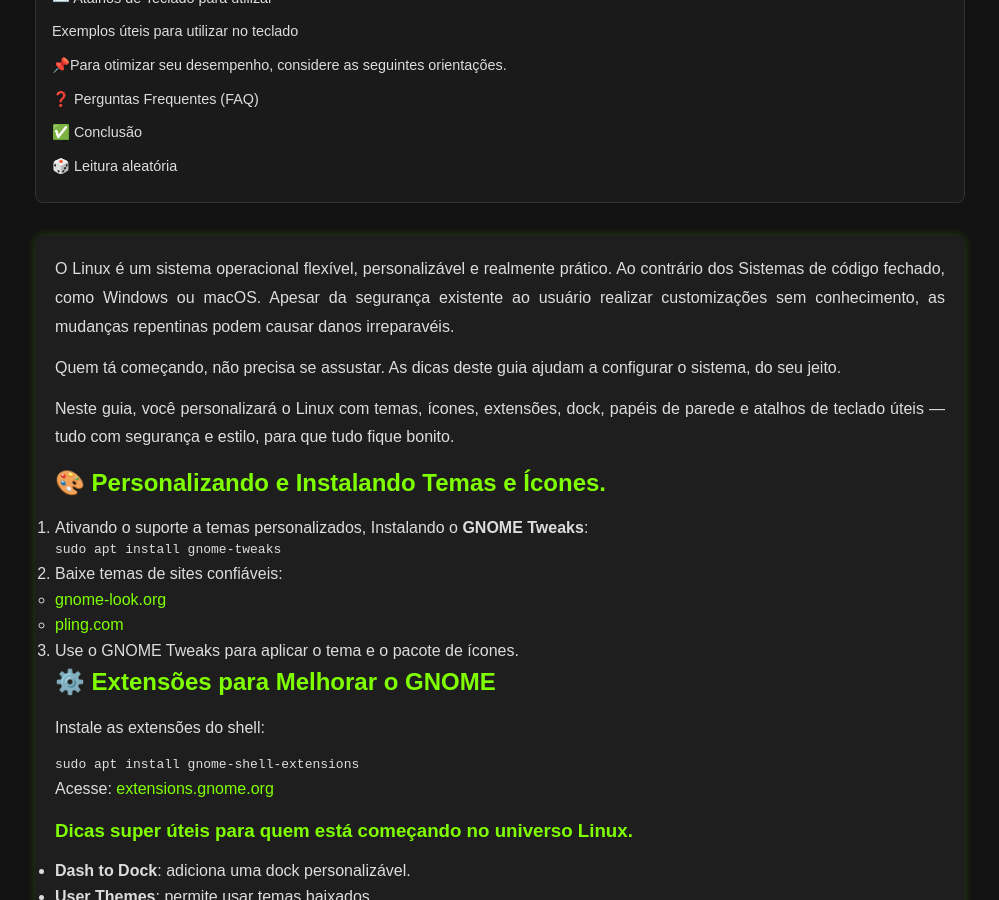
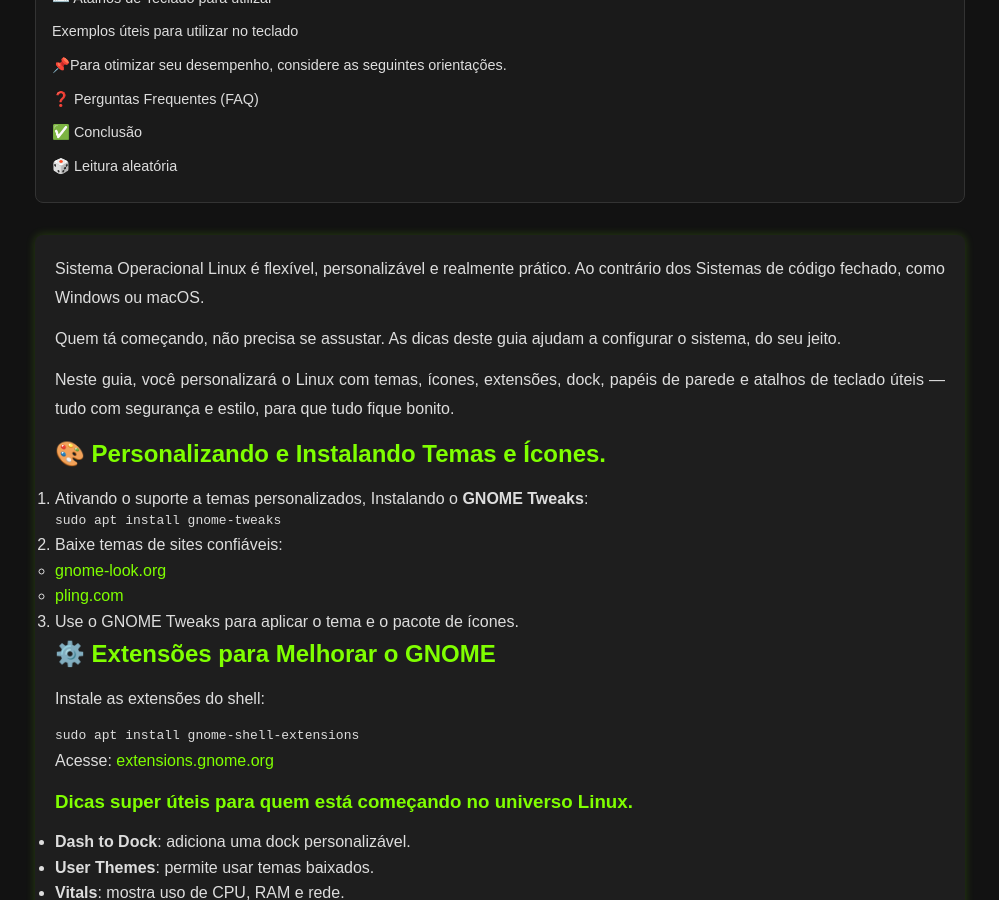
Before and after one commit to Piolinux/piolinux-site, a Jekyll site: the page built from _pages/personalizando-o-linux-temas-icones-e-terminal.md, in a window 1280 px wide and 900 px high, scrolled down 497 px. Shown: the whole window, without its empty margins (140-1139 px from the left). Built offline with Jekyll 4.4.1, drawn with Linux system fonts in a browser that asks for light colours.

Commit message:
Update personalizando-o-linux-temas-icones-e-terminal.md

```diff
--- a/_pages/personalizando-o-linux-temas-icones-e-terminal.md
+++ b/_pages/personalizando-o-linux-temas-icones-e-terminal.md
@@ -17,7 +17,7 @@ permalink: /personalizar-linux-iniciantes/
 <section class="post-content">
 
   <p>
-   O Linux é um sistema operacional flexível, personalizável e realmente prático. Ao contrário dos Sistemas de código fechado, como Windows ou macOS. Apesar da segurança existente ao usuário realizar customizações sem conhecimento, as mudanças repentinas podem causar danos irreparavéis.
+   Sistema Operacional Linux  é flexível, personalizável e realmente prático. Ao contrário dos Sistemas de código fechado, como Windows ou macOS.
   </p>
   <p>
     Quem tá começando, não precisa se assustar. As dicas deste guia ajudam a configurar o sistema, do seu jeito.
```
